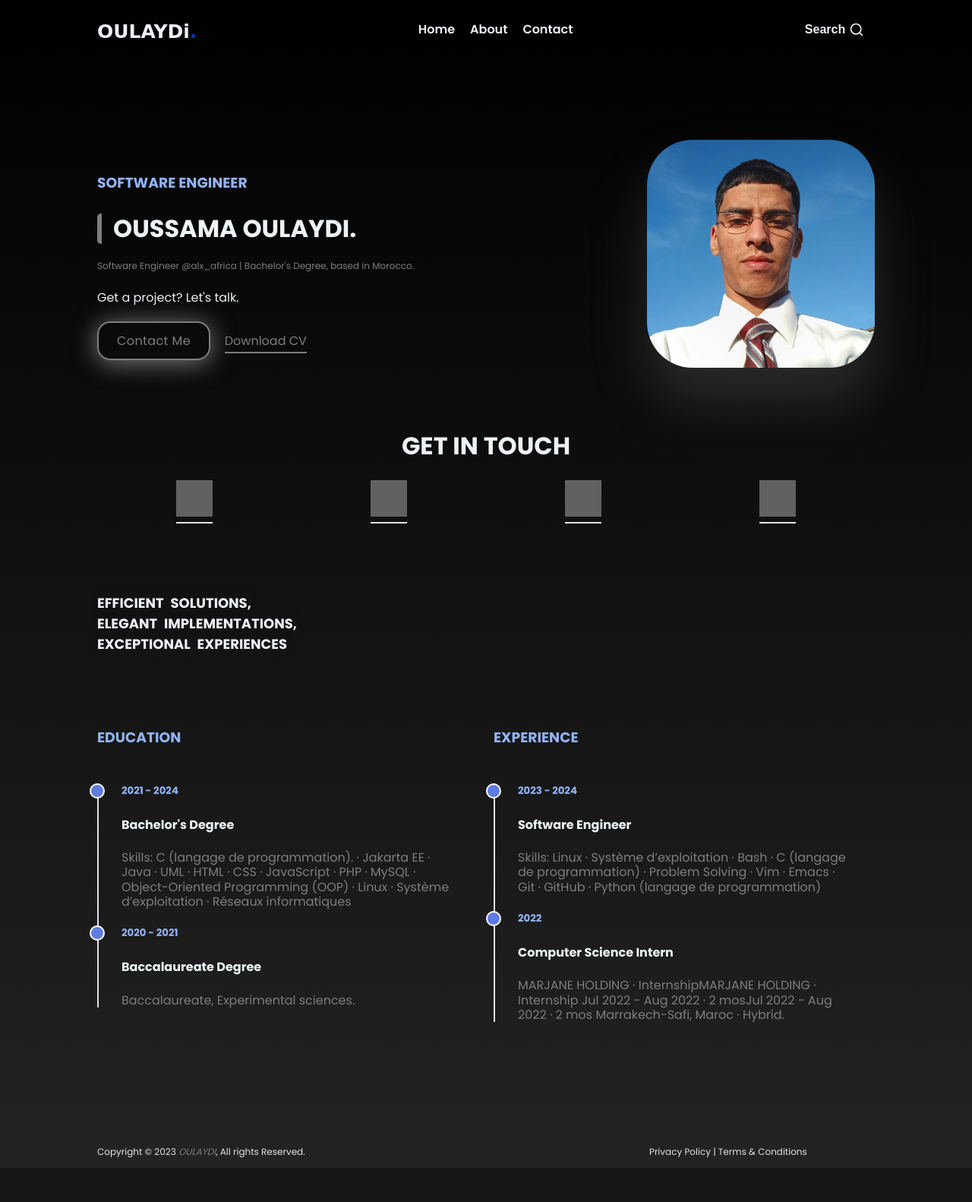
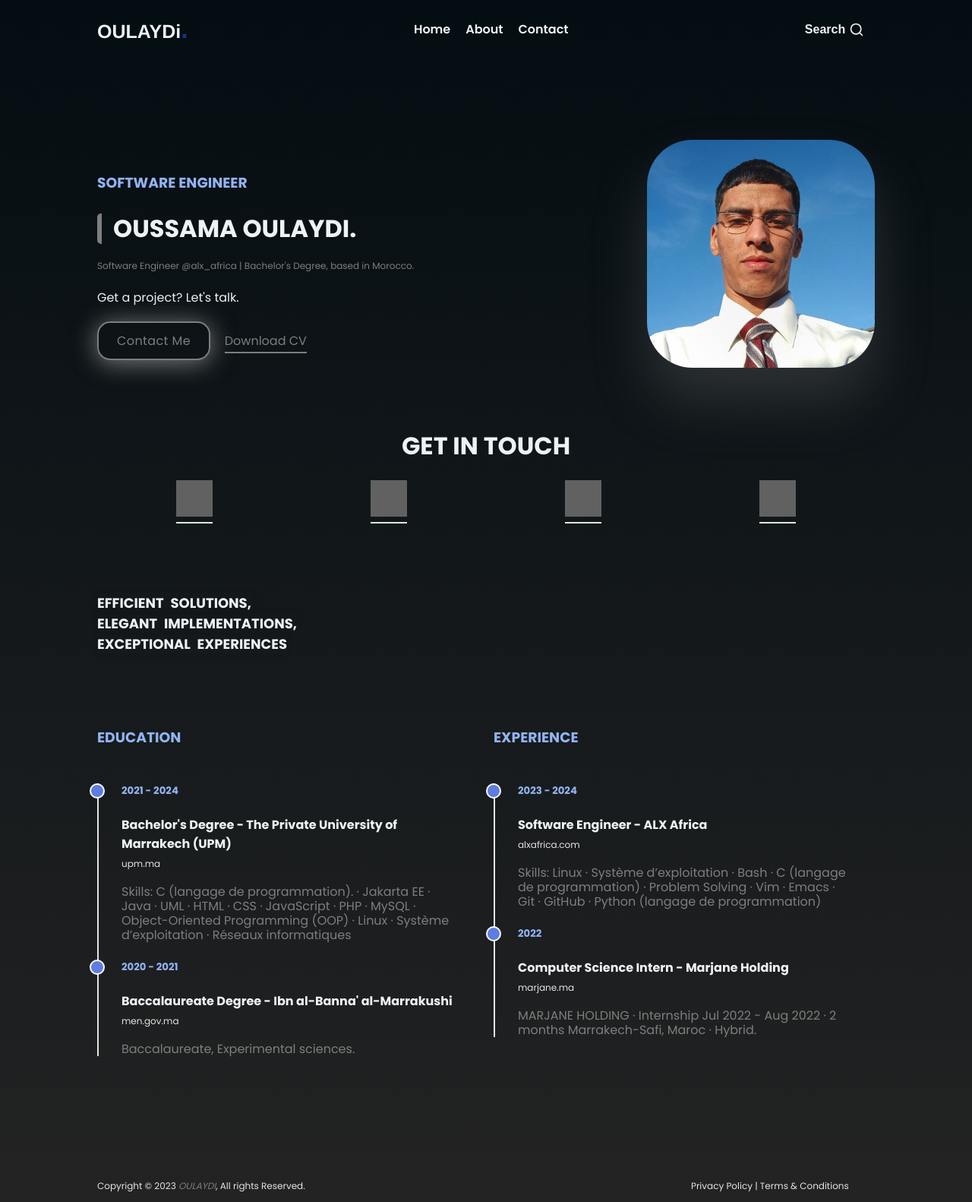
Before and after one commit to oulaydi/oulaydi-s-portfolio, a Node server app: page / in a window 1280 px wide. Shown: the whole page at 76% size. Before the commit the page ends 1524 px from the top, so only its background shows below. Run offline with Node 20, Linux system fonts and the light colour scheme; some libraries are stand-ins or nearby versions; grey boxes are pictures that could not be loaded.

Commit message:
New things hh, very great

```diff
--- a/package.json
+++ b/package.json
@@ -5,8 +5,7 @@
   "main": "index.js",
   "scripts": {
     "test": "echo \"Error: no test specified\" && exit 1",
-    "start": "app.js",
-    "dev": "nodemon app.js"
+    "start": "nodemon app.js"
   },
   "author": "oulaydi",
   "license": "ISC",
--- a/public/css/style.css
+++ b/public/css/style.css
@@ -1,7 +1,14 @@
 @import url('https://fonts.googleapis.com/css2?family=Cairo:wght@200;300;400&family=IBM+Plex+Sans+Arabic:wght@300;400&family=Poppins:wght@200;300;400;600;700&display=swap');
 
 :root{
-    --black: #1C1C1C;
+    /* --black: #1C1C1C; */
+    /* Primary */
+    --black: #040D12;
+    --c2: #183D3D;
+    --c3: #5C8374;
+    --c3: #93B1A6;
+
+    /* Secondry */
     --white: #edf2f4;
     --grey: #7E7E7E;
     --grey-light: #E4E4E4;
@@ -19,12 +26,13 @@
 }
 
 body {
+    scroll-behavior: smooth;
     user-select: none !important;
     font-family: 'Poppins', sans-serif;
     color: var(--white);
     font-size: var(--font-size-base);
     background-color: var(--black);
-    background: linear-gradient(to bottom, black, rgb(35, 35, 35));
+    background: linear-gradient(to bottom, #040D12, rgb(35, 35, 35));
     margin: 0;
 }
 
@@ -99,7 +107,7 @@ img {
 }
 
 .header_logo {
-    font-family: cursive !important;
+    font-family: Helvetica !important;
     grid-area: logo;
     font-weight: 800;
     font-size: 25px;
@@ -393,11 +401,21 @@ main.row{
 	font-size: 19px;
 	padding: 10px 0px 6px;
 }
+.box h4 {
+    margin-bottom: 0;
+}
 .box p{
-	line-height: 1.2;
+    line-height: 1.2;
 	color: var(--grey);
 	font-size: 16px;
 }
+.mini_links {
+    color: var(--grey-light);
+    text-decoration: none;
+    font-family: inherit !important;
+    font-size: 12px;
+}
+
 @media(max-width: 768px){
 	main.row{
 		grid-template-columns: 1fr;
--- a/views/index.ejs
+++ b/views/index.ejs
@@ -51,12 +51,14 @@
                 <div class="contents">
                     <div class="box">
                         <h5>2021 - 2024</h5>
-                        <h4>Bachelor's Degree</h4>
+                        <h4>Bachelor's Degree - The Private University of Marrakech (UPM)</h4>
+                        <a class="mini_links" href="https://upm.ac.ma/" target="_blank">upm.ma</a>
                         <p>Skills:  C (langage de programmation). · Jakarta EE · Java · UML · HTML · CSS · JavaScript · PHP · MySQL · Object-Oriented Programming (OOP) · Linux  · Système d’exploitation · Réseaux informatiques</p>
                     </div>
                     <div class="box">
                         <h5>2020 - 2021</h5>
-                        <h4>Baccalaureate Degree</h4>
+                        <h4>Baccalaureate Degree - Ibn al-Banna' al-Marrakushi</h4>
+                        <a class="mini_links" href="https://www.men.gov.ma/ar/Pages/Accueil.aspx" target="_blank">men.gov.ma</a>
                         <p>Baccalaureate, Experimental sciences.</p>
                     </div>
                 </div>
@@ -71,16 +73,17 @@
                 <div class="contents">
                     <div class="box">
                         <h5>2023 - 2024</h5>
-                        <h4>Software Engineer </h4>
+                        <h4>Software Engineer - ALX Africa</h4>
+                        <a class="mini_links" href="https://www.alxafrica.com/" target="_blank">alxafrica.com</a>
                         <!-- <img style="height: 20px" src="https://www.alxafrica.com/wp-content/uploads/2023/10/logo-alx-white.svg" alt="alx_logo" class="alx_logo"> -->
                         <p>Skills: Linux · Système d’exploitation · Bash · C (langage de programmation) · Problem Solving · Vim · Emacs · Git · GitHub · Python (langage de programmation)</p>
                     </div>
                     <div class="box">
                         <h5>2022</h5>
-                        <h4>Computer Science Intern</h4>
-                        <p>MARJANE HOLDING · InternshipMARJANE HOLDING · Internship
-                            Jul 2022 - Aug 2022 · 2 mosJul 2022 - Aug 2022 · 2 mos
-                            Marrakech-Safi, Maroc · Hybrid.</p>
+                        <h4>Computer Science Intern - Marjane Holding</h4>
+                        <a class="mini_links" href="https://www.marjane.ma/" target="_blank">marjane.ma</a>
+                        <p>MARJANE HOLDING · Internship
+                            Jul 2022 - Aug 2022 · 2 months Marrakech-Safi, Maroc · Hybrid.</p>
                     </div>
                 </div>
             </section>
--- a/views/partials/footer.ejs
+++ b/views/partials/footer.ejs
@@ -1,6 +1,6 @@
 <footer>
     <p>
       Copyright &copy; <%= new Date().getFullYear(); %> <a class="ana" href="https://github.com/oulaydi" target="_blank"><i>oulaydi</i></a>, All rights Reserved.
-      <span style="margin-left: 450px;">Privacy Policy | Terms & Conditions</span>
+      <span style="margin-left: 505px;">Privacy Policy | Terms & Conditions</span>
     </p>
   </footer>
```
